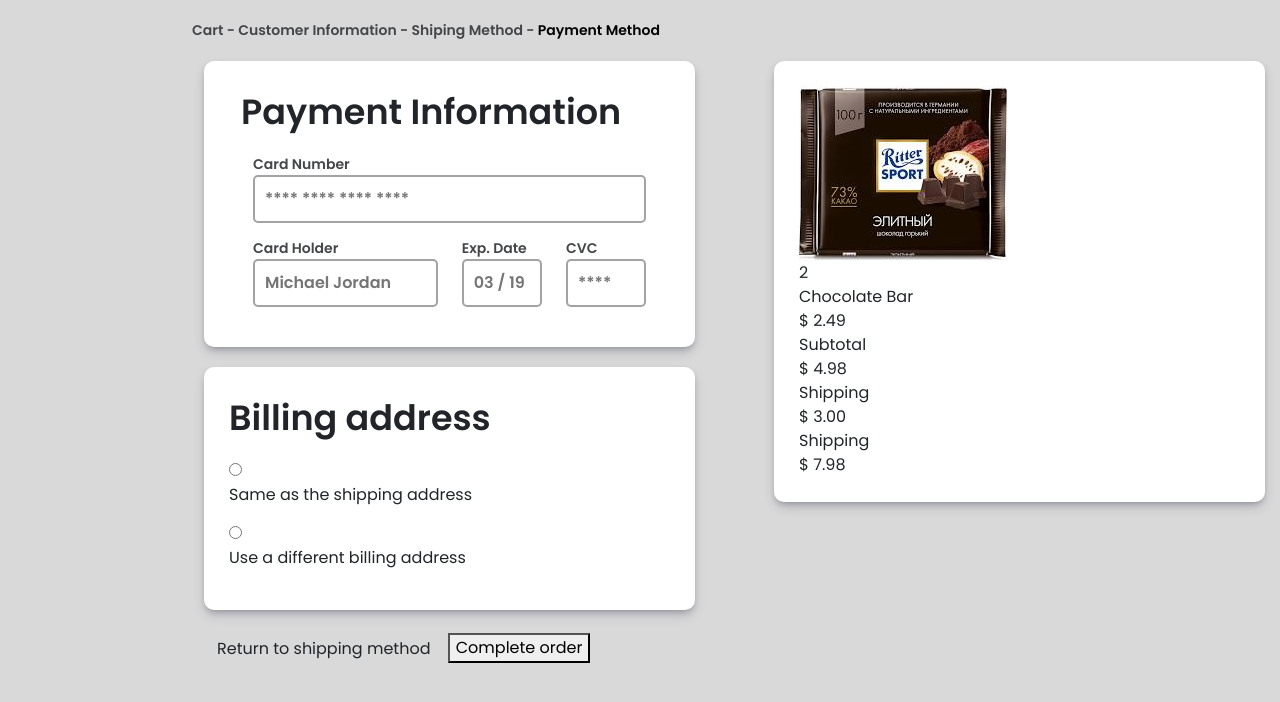
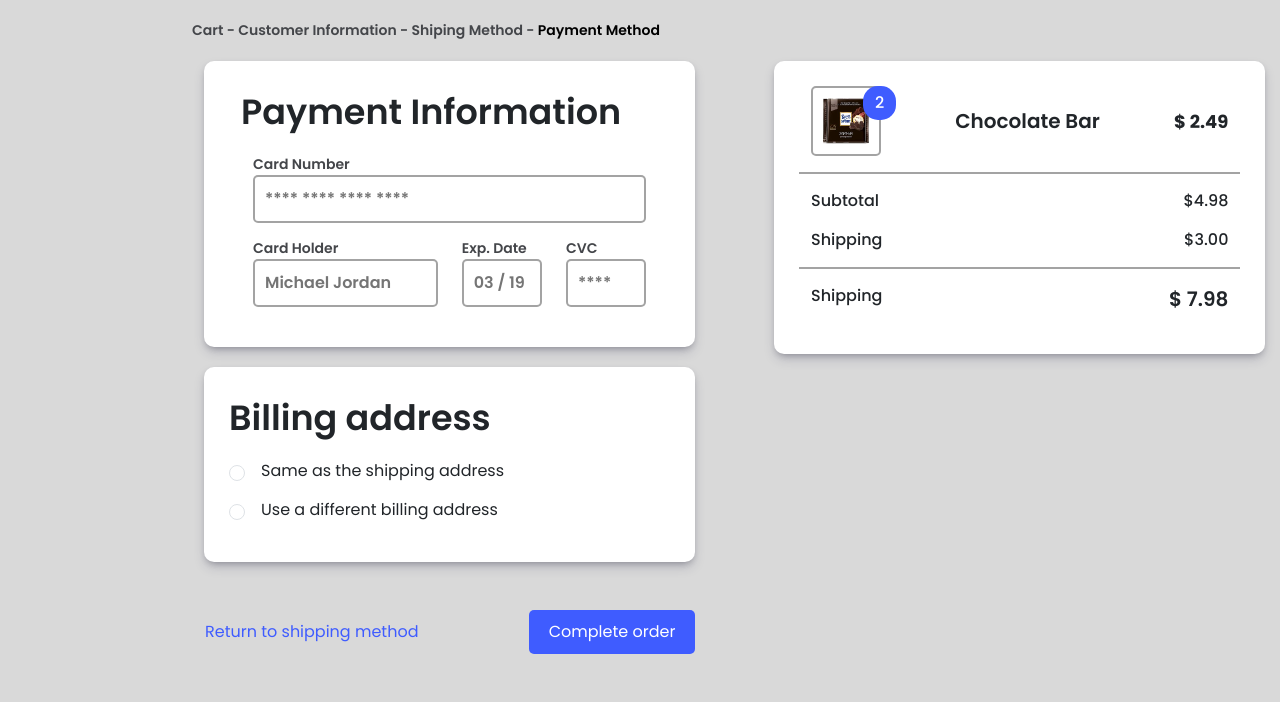
Before and after one commit to RavshanMustafoyevDEV/payment-box-2, a plain HTML site: page index.html in a window 1280 px wide. Shown: the top 702 px of the page. Drawn offline with nearby package versions, Linux system fonts and the light colour scheme.

Commit message:
last commit

```diff
--- a/index.html
+++ b/index.html
@@ -60,18 +60,18 @@
                         Billing address
                     </div>
 
-                    <form action="">
+                    <form>
                         <div class="form">
                             <div class="input-gr">
                                 <div class="input-check">
-                                    <input type="radio" name="" id="" class="">
+                                    <input type="radio" name="radio_" id="" class="form-check-input">
                                     <div class="label">Same as the shipping address</div>
                                 </div>
                             </div>
 
                             <div class="input-gr">
                                 <div class="input-check">
-                                    <input type="radio" name="" id="">
+                                    <input type="radio" name="radio_" id="" class="form-check-input">
                                     <div class="label">Use a different billing address</div>
                                 </div>
                             </div>
@@ -79,9 +79,8 @@
                     </form>
                 </div>
 
-                <div class="foo">
+                <div class="foo mt-5">
                     <button class="btn">Return to shipping method</button>
-
                     <button class="btn-bg">Complete order</button>
                 </div>
             </div>
@@ -90,30 +89,30 @@
             <div class="half-cont col col-lg-6 col-sm-12">
                 <div class="box">
                     <div class="orders">
-                        <div class="order-item">
+                        <div class="order-item container mb-3">
                             <div class="icon-item">
                                 <img src="./img/order.jpg" alt="" class="img-item">
-                                <div class="count-item">2</div>
+                                <div class="count-order">2</div>
                             </div>
                             <div class="name-item">Chocolate Bar</div>
                             <div class="price-item">$ 2.49</div>
                         </div>
                     </div>
 
-                    <div class="shipping">
+                    <div class="shipping container">
                         <div class="shipping-item">
-                            <div class="shipping-header">Subtotal</div>
-                            <div class="shipping-price">$ 4.98</div>
+                            <div class="shipping-header w-100">Subtotal</div>
+                            <div class="shipping-price">$4.98</div>
                         </div>
 
                         <div class="shipping-item">
-                            <div class="shipping-header">Shipping</div>
-                            <div class="shipping-price">$ 3.00</div>
+                            <div class="shipping-header w-100">Shipping</div>
+                            <div class="shipping-price">$3.00</div>
                         </div>
 
                     </div>
 
-                    <div class="total">
+                    <div class="total container">
                         <div class="total-header">Shipping</div>
                         <div class="total-price">$ 7.98</div>
                     </div>
--- a/style.scss
+++ b/style.scss
@@ -2,6 +2,8 @@
 @use './styles/config' as config;
 @use './styles/box';
 @use './styles/input';
+@use './styles/foo';
+@use './styles/orders';
 
 
 
--- a/styles/_config.scss
+++ b/styles/_config.scss
@@ -5,3 +5,4 @@ $header-path-color : #44464a;
 $margin : 0 15%;
 $box-padding : 25px;
 $input-padding : 10px ;
+$basic-blue : #3f5cff;
--- /dev/null
+++ b/styles/_foo.scss
@@ -0,0 +1,18 @@
+.foo{
+    width: 90%;
+    display: flex;
+    justify-content: space-between;
+
+    .btn{
+        color: #3f5cff;
+        padding: 0;
+    }
+
+    .btn-bg{
+        color: white;
+        background: #3f5cff;
+        border: none;
+        padding: 10px 20px;
+        border-radius: 5px;
+    }
+}
--- a/styles/_input.scss
+++ b/styles/_input.scss
@@ -32,7 +32,17 @@
         }
     }
 
-    // .input-w-100{
-    //     width: 100%;
-    // }
+
+
+
+    &-check{
+        width: 100%;
+        display: flex;
+        align-items: center;
+
+
+        input{
+            margin-right: 1rem;
+        }
+    }
 }
--- /dev/null
+++ b/styles/_orders.scss
@@ -0,0 +1,80 @@
+@use './config' as cfg;
+
+
+.orders{
+    width: 100%;
+    display: block;
+    align-items: center;
+    border-bottom: cfg.$input-border;
+
+    .order-item{
+        width: 100%;
+        display: flex;
+        position: relative;
+        align-items: center;
+        justify-content: space-between;
+
+        .icon-item{
+            display: flex;
+
+            .img-item{
+                width: 70px;
+                height: 70px;
+                padding: 10px;
+                border-radius: 5px;
+                border: cfg.$input-border;
+            }
+
+            .count-order{
+                position: absolute;
+                text-align: center;
+                padding: 5px 12px;
+                left: 4rem;
+                width: auto;
+                height: auto;
+                color: white;
+                font-weight: 500;
+                border-radius: 15px;
+                background: cfg.$basic-blue;
+            }
+        }
+
+        .name-item{
+            font-weight: 600;
+            font-size: 20px;
+        }
+
+        .price-item{
+            font-weight: 700;
+            font-size: 18px;
+        }
+    }
+}
+
+
+.shipping{
+    width: 100%;
+    display: block;
+    border-bottom: cfg.$input-border;
+
+    .shipping-item{
+        display: flex;
+        margin: 15px 0;
+        font-weight: 500;
+    }
+}
+
+
+
+
+.total{
+    justify-content: space-between;
+    display: flex;
+    margin: 15px 0;
+    font-weight: 500;
+
+    .total-price{
+        font-size: 20px;
+        font-weight: 600;
+    }
+}
```
Also changed, not shown: style.css, 1 other file.
